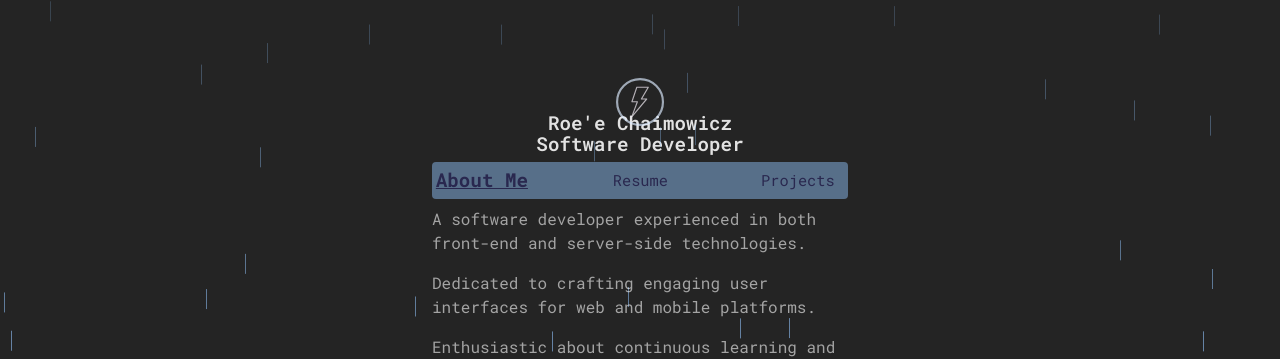
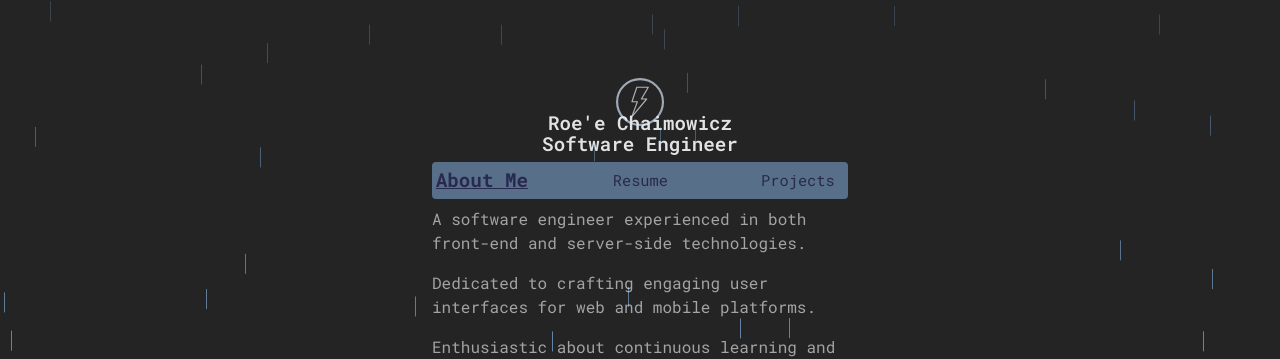
Before and after one commit to roeechaimo/fe_resume, a React (Vite) app: page / in a window 1280 px wide. Shown: the top 359 px of the page. Built offline with nearby package versions, Linux system fonts and the light colour scheme; no server answers.

Commit message:
fix: update texts

```diff
--- a/src/components/layout/index.tsx
+++ b/src/components/layout/index.tsx
@@ -35,7 +35,7 @@ function Layout() {
         />
       </motion.div>
 
-      <AppTitle text="Roe'e Chaimowicz Software Developer" />
+      <AppTitle text="Roe'e Chaimowicz Software Engineer" />
 
       <AnimatePresence>
         <motion.div
--- a/src/pages/about/index.tsx
+++ b/src/pages/about/index.tsx
@@ -5,7 +5,7 @@ const About = () => {
   return (
     <Box>
       <Parargrapgh>
-        A software developer experienced in both front-end and server-side
+        A software engineer experienced in both front-end and server-side
         technologies.
       </Parargrapgh>
 
```
